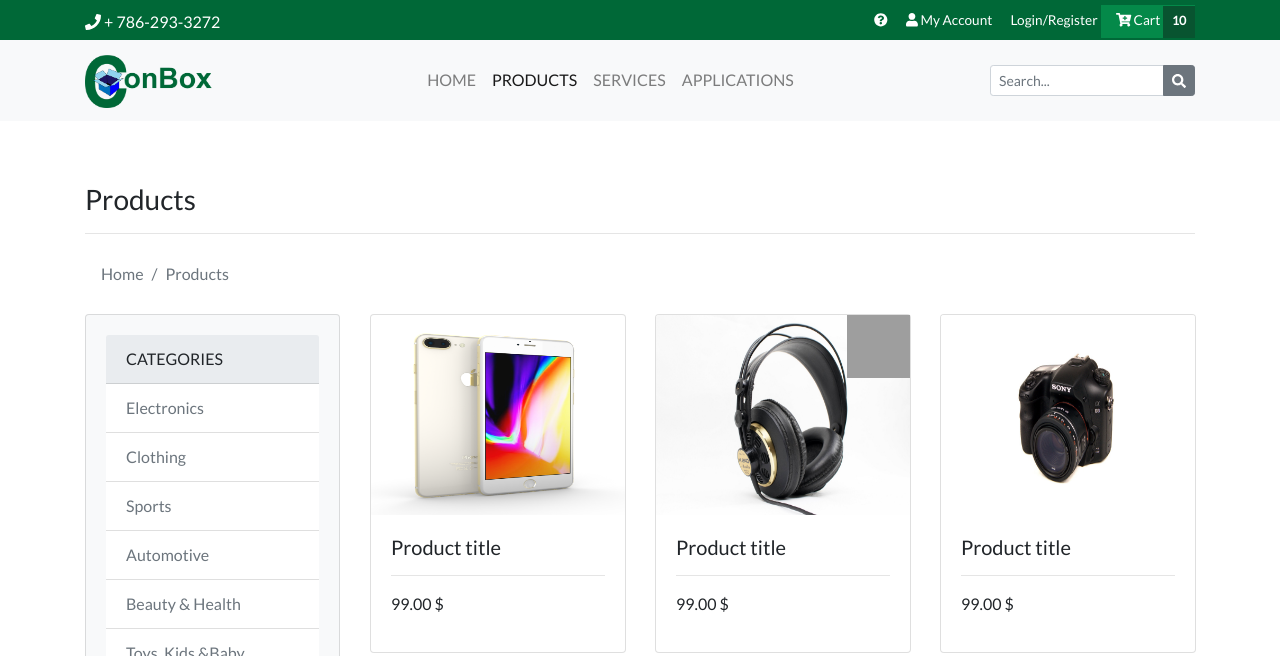
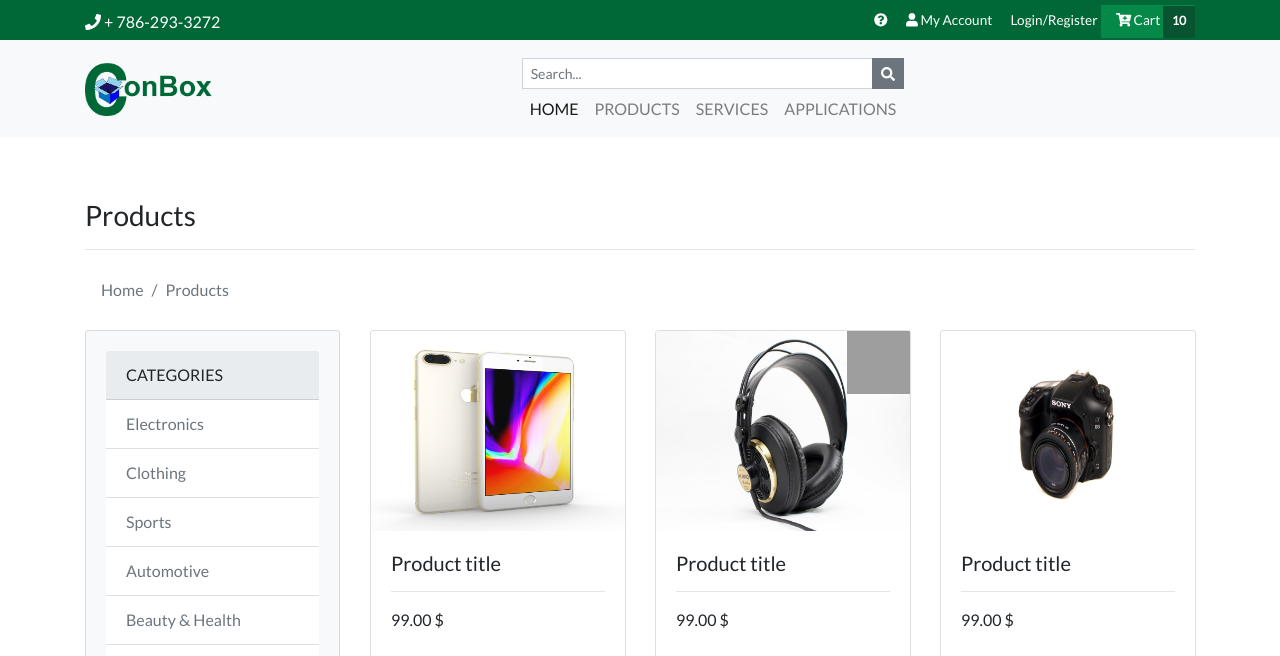
Before and after one commit to juliobriceno/cubeshop, a website: page products.html in a window 1280 px wide. Shown: the top 656 px of the page. Drawn offline with nearby package versions, Linux system fonts and the light colour scheme; grey boxes are pictures that could not be loaded.

Commit message:
search centrado

```diff
--- a/products.html
+++ b/products.html
@@ -38,19 +38,32 @@
 			</nav>
 			<nav class="navbar navbar-expand-md navbar-light bg-light sticky-top">
 	      <div class="container">
-				<!-- Logo-->
+	        <!--logo -->
 	        <a class="navbar-brand" href="#"><img src="img/logo-cube-mia.png" style="max-width:130px;" /></a>
 	        <button class="navbar-toggler" type="button" data-toggle="collapse" data-target="#navbarsExampleDefault" aria-controls="navbarsExampleDefault" aria-expanded="false" aria-label="Toggle navigation">
 	          <span class="navbar-toggler-icon"></span>
 	        </button>
 	        <div class="collapse navbar-collapse justify-content-center"  id="navbarsExampleDefault">
-					<!-- menu Links -->
-					<ul class="navbar-nav m-auto">
+	          <form style="">
+	            <div class="row" style="margin-top:10px;">
+	              <div class="col-xs-12 col-sm-12 col-md-12 col-lg-12">
+	                <div class="input-group input-group-sm">
+	                  <input style="border-radius:0;" type="text" class="form-control" aria-label="Small" placeholder="Search...">
+	                  <div class="input-group-append">
+	                    <button type="button" class="btn btn-secondary" style="border-radius:0;">
+	                      <i class="fa fa-search"></i>
+	                    </button>
+	                  </div>
+	                </div>
+	              </div>
+	            </div>
+	            <!-- Links -->
+	            <ul class="navbar-nav m-auto" >
 	              <li class="nav-item">
-							<a class="nav-link " href="index.html">HOME <span class="sr-only">(current)</span></a>
+	                <a class="nav-link  active" href="index.html">HOME <span class="sr-only">(current)</span></a>
 	              </li>
 	              <li class="nav-item">
-							<a class="nav-link active" href="products.html">PRODUCTS</a>
+	                <a class="nav-link " href="products.html">PRODUCTS</a>
 	              </li>
 	              <li class="nav-item">
 	                <a class="nav-link" href="#">SERVICES </a>
@@ -59,16 +72,9 @@
 	                <a class="nav-link" href="#">APPLICATIONS</a>
 	              </li>
 	            </ul>
-					<form class="form-inline my-3 my-lg-0">
-						<div class="input-group input-group-sm">
-							<input type="text" class="form-control" aria-label="Small" aria-describedby="inputGroup-sizing-sm" placeholder="Search...">
-							<div class="input-group-append">
-								<button type="button" class="btn btn-secondary">
-									<i class="fa fa-search"></i>
-								</button>
-							</div>
-						</div>
 	          </form>
+
+
 	        </div>
 	      </div>
 	    </nav>
```
Also changed, not shown: cart.html (+19 -19 lines), details-product.html (+20 -20 lines), index.html (+16 -10 lines), login.html (+19 -19 lines), register-login.html (+19 -19 lines). Lines whose indentation alone changed are shown as unchanged.
